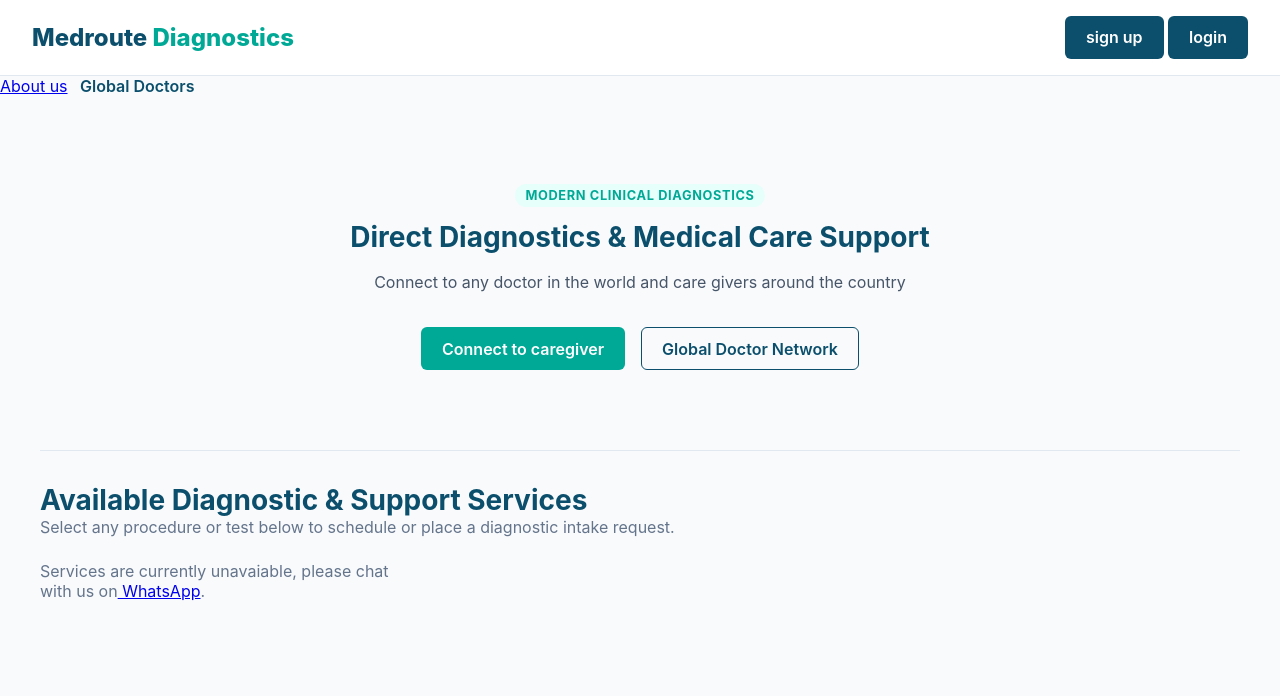
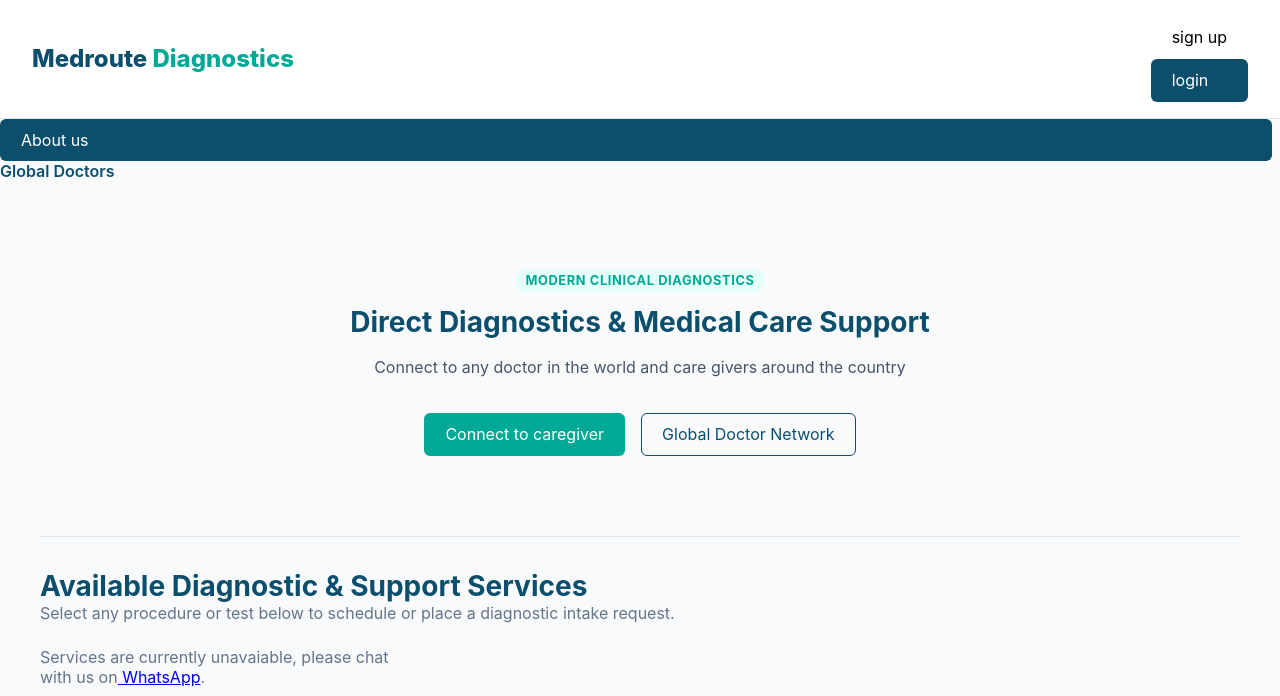
Before and after one commit to ronjoy18/medroute, a Django app: page / in a window 1280 px wide. Shown: the top 696 px of the page. Run offline with Django 5.2, Linux system fonts and the light colour scheme; data that the repository does not hold is empty.

Commit message:
Update lesson booking UI and fix styling

```diff
--- a/static/css/style.css
+++ b/static/css/style.css
@@ -44,11 +44,13 @@ body {
   padding: 0.65rem 1.25rem;
   border-radius: 6px;
   border: 1px solid transparent;
-  font-weight: 600;
+  font-weight: 400;
   cursor: pointer;
   transition: all 0.2s ease;
   text-decoration: none;
-  display: inline-block;
+  display: flex;
+  gap: 12xp;
+  align-items: center;
 }
 
 .btn-primary {
@@ -157,3 +159,19 @@ body {
   background: var(--neutral-soft);
   font-weight: 700;
 }
+
+.auth-btn {
+  display: flex;       /* Aligns children side-by-side */
+  gap: 12px;           /* Puts space between the two buttons */
+  align-items: center;
+}
+
+.btn-whatsapp {
+  background-color: #25D366;
+  color: white;
+}
+
+.btn-phone {
+  background-color: white;
+  color: black;
+}
--- a/templates/base.html
+++ b/templates/base.html
@@ -21,13 +21,15 @@
         <button onclick="fetch('/api/v1/auth/logout/', {method:'POST', headers:{'X-CSRFToken':'{{ csrf_token }}'}}).then(()=>window.location.href='/')" class="clinical-btn btn-primary">Sign Out</button>
       {% else %}
         <!--a href="/auth/?mode=login&role=doctor" class="clinical-btn btn-outline" style="margin-right: 0.5rem;">Doctor Portal</a>-->
-        <a href="/auth/?mode=register&role=patient" class="clinical-btn btn-primary">sign up</a>
+
+        <a href="/auth/?mode=register&role=patient" class="clinical-btn btn-phone">sign up</a>
         <a href="/auth/?mode=login&role=patient" class="clinical-btn btn-primary">login</a>
+
       {% endif %}
     </div>
   </nav>
-  <div class="clinical_nav">
-    <a href="/about-us/"  style="margin-right: 0.5rem;">About us</a>
+  <div class="auth-button">
+    <a href="/about-us/" class="clinical-btn btn-primary" style="margin-right: 0.5rem;">About us</a>
     <a href="/directory/doctors/" class="nav-link" style="color: var(--primary-deep); font-weight: 600; text-decoration: none;">
   Global Doctors
     </a>
```
Also changed, not shown: 1 other file.
